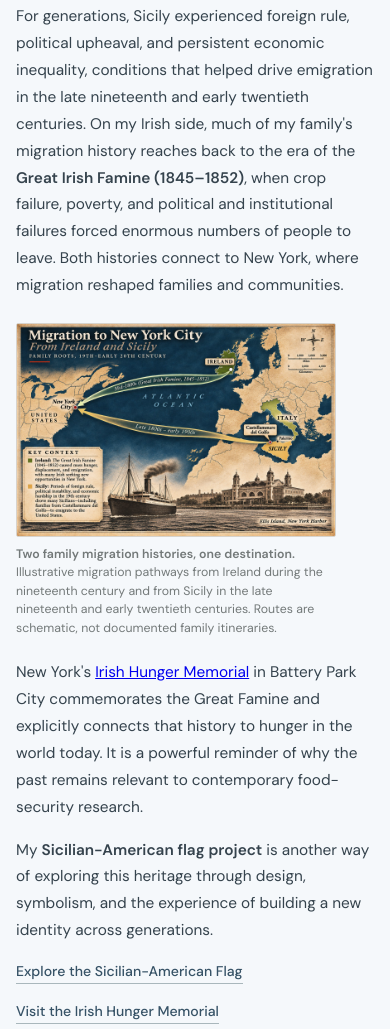
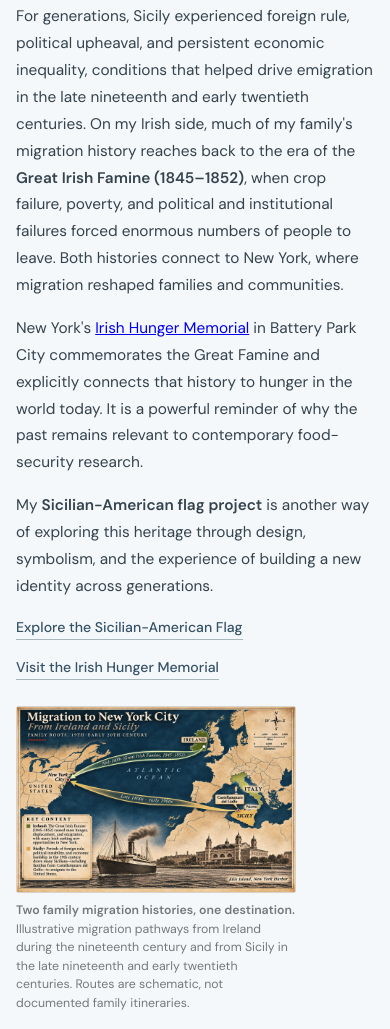
Before and after one commit to mjpuma/mjpuma.github.io, a plain HTML site: page creative.html in a window 390 px wide. Shown: the part 10615-11644 px from the top of the page. Drawn offline with nearby package versions, Linux system fonts and the light colour scheme.

Commit message:
site: align heritage text and map in responsive two-column notebook layout

```diff
--- a/creative.html
+++ b/creative.html
@@ -101,13 +101,14 @@
 .heritage .note-eyebrow{font-size:.72rem;letter-spacing:.09em;text-transform:uppercase;color:#7b786f;margin:0 0 9px}
 .heritage h2{font:400 1.9rem/1.25 'EB Garamond',serif;color:#293e4b;margin-bottom:15px}
 .heritage p{max-width:720px;font-size:.96rem;line-height:1.75;color:#35434d}
-.heritage-map{width:100%;max-width:400px;margin:24px 0 22px;padding:0;background:transparent;border:0;border-radius:0}
+.heritage-layout{display:grid;grid-template-columns:minmax(0,1fr) 260px;gap:36px;align-items:start}
+.heritage-map{width:100%;max-width:none;margin:0;padding:0;background:transparent;border:0;border-radius:0}
 .heritage-map img{border:1px solid #d9d3c9;border-radius:2px!important;filter:saturate(.72);}
 .heritage-map figcaption{padding:8px 0 0;font-size:.77rem;font-weight:400;line-height:1.5;color:#737979}
 .heritage-links{gap:16px;margin-top:14px}
 .heritage-links a{display:inline;padding:0;background:none;border:0;border-bottom:1px solid #a9b7bc;border-radius:0;font-size:.88rem;font-weight:500;color:#365266}
 .heritage-links a:hover{background:none;border-color:#365266}
-@media(max-width:650px){.heritage-map{max-width:320px}}
+@media(max-width:650px){.heritage-layout{grid-template-columns:1fr;gap:18px}.heritage-map{max-width:280px}}
 
 </style>
 </head>
@@ -144,12 +145,17 @@
 <section class="heritage" id="heritage" aria-labelledby="heritage-title">
   <div class="note-eyebrow">A personal notebook entry</div>
   <h2 id="heritage-title">Heritage: Migration, Hunger, and Belonging</h2>
-  <p>My family's roots in <strong>Castellammare del Golfo, Sicily</strong>, and <strong>Ireland</strong> are part of what drew me to the study of food insecurity, migration, and refugees. These histories make the relationship between hunger, political conditions, and human mobility more than an abstract research question.</p>
-  <p>For generations, Sicily experienced foreign rule, political upheaval, and persistent economic inequality, conditions that helped drive emigration in the late nineteenth and early twentieth centuries. On my Irish side, much of my family's migration history reaches back to the era of the <strong>Great Irish Famine (1845–1852)</strong>, when crop failure, poverty, and political and institutional failures forced enormous numbers of people to leave. Both histories connect to New York, where migration reshaped families and communities.</p>
-  <figure class="heritage-map"><img src="assets/creative/heritage-migration-map.jpg" alt="Vintage-style map showing migration from Ireland and Castellammare del Golfo, Sicily, to New York City, with Ellis Island and a steamship illustrated below." loading="lazy" style="width:100%;height:auto;display:block;border-radius:4px"><figcaption><strong>Two family migration histories, one destination.</strong> Illustrative migration pathways from Ireland during the nineteenth century and from Sicily in the late nineteenth and early twentieth centuries. Routes are schematic, not documented family itineraries.</figcaption></figure>
-  <p>New York's <a href="https://bpca.ny.gov/place/irish-hunger-memorial/" target="_blank" rel="noopener">Irish Hunger Memorial</a> in Battery Park City commemorates the Great Famine and explicitly connects that history to hunger in the world today. It is a powerful reminder of why the past remains relevant to contemporary food-security research.</p>
-  <p>My <strong>Sicilian-American flag project</strong> is another way of exploring this heritage through design, symbolism, and the experience of building a new identity across generations.</p>
-  <div class="heritage-links"><a href="https://mjpuma.github.io/sicilian-american-flag/" target="_blank" rel="noopener">Explore the Sicilian-American Flag</a><a href="https://bpca.ny.gov/place/irish-hunger-memorial/" target="_blank" rel="noopener">Visit the Irish Hunger Memorial</a></div>
+  <div class="heritage-layout">
+    <div class="heritage-copy">
+    <p>My family's roots in <strong>Castellammare del Golfo, Sicily</strong>, and <strong>Ireland</strong> are part of what drew me to the study of food insecurity, migration, and refugees. These histories make the relationship between hunger, political conditions, and human mobility more than an abstract research question.</p>
+      <p>For generations, Sicily experienced foreign rule, political upheaval, and persistent economic inequality, conditions that helped drive emigration in the late nineteenth and early twentieth centuries. On my Irish side, much of my family's migration history reaches back to the era of the <strong>Great Irish Famine (1845–1852)</strong>, when crop failure, poverty, and political and institutional failures forced enormous numbers of people to leave. Both histories connect to New York, where migration reshaped families and communities.</p>
+
+      <p>New York's <a href="https://bpca.ny.gov/place/irish-hunger-memorial/" target="_blank" rel="noopener">Irish Hunger Memorial</a> in Battery Park City commemorates the Great Famine and explicitly connects that history to hunger in the world today. It is a powerful reminder of why the past remains relevant to contemporary food-security research.</p>
+      <p>My <strong>Sicilian-American flag project</strong> is another way of exploring this heritage through design, symbolism, and the experience of building a new identity across generations.</p>
+      <div class="heritage-links"><a href="https://mjpuma.github.io/sicilian-american-flag/" target="_blank" rel="noopener">Explore the Sicilian-American Flag</a><a href="https://bpca.ny.gov/place/irish-hunger-memorial/" target="_blank" rel="noopener">Visit the Irish Hunger Memorial</a></div>
+    </div>
+    <figure class="heritage-map"><img src="assets/creative/heritage-migration-map.jpg" alt="Vintage-style map showing migration from Ireland and Castellammare del Golfo, Sicily, to New York City, with Ellis Island and a steamship illustrated below." loading="lazy" style="width:100%;height:auto;display:block;border-radius:4px"><figcaption><strong>Two family migration histories, one destination.</strong> Illustrative migration pathways from Ireland during the nineteenth century and from Sicily in the late nineteenth and early twentieth centuries. Routes are schematic, not documented family itineraries.</figcaption></figure>
+  </div>
 </section>
 
 </main>
```
